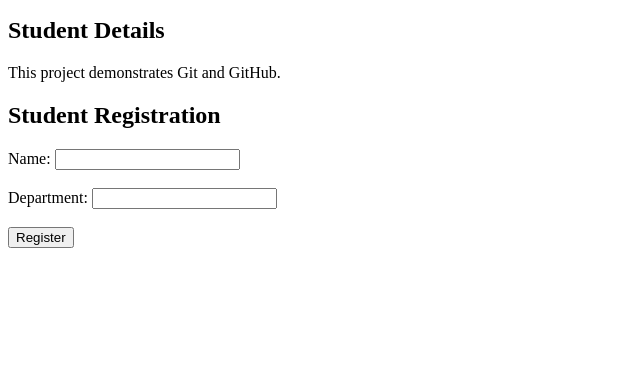
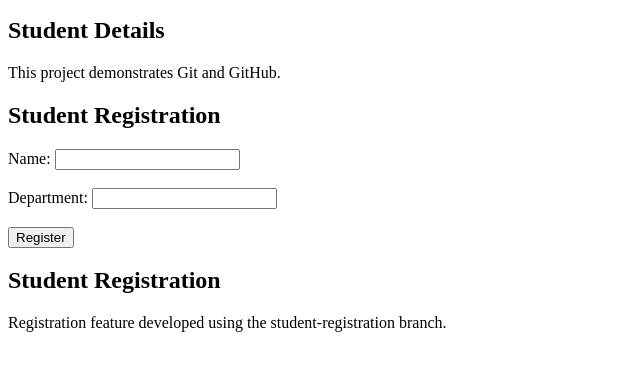
Before and after one commit to 241ce031-lang/git-practicum, a plain HTML site: page index.html in a window 1280 px wide. Shown: the part 101-472 px from the top of the page, without its empty margins (0-640 px from the left). Drawn offline with Linux system fonts and the light colour scheme.

Commit message:
Updated student registration feature

```diff
--- a/index.html
+++ b/index.html
@@ -18,5 +18,7 @@
 <br><br>
 <button type="submit">Register</button>
 </form>
+<h2>Student Registration</h2>
+<p>Registration feature developed using the student-registration branch.</p>
 </body>
 </html>
```
